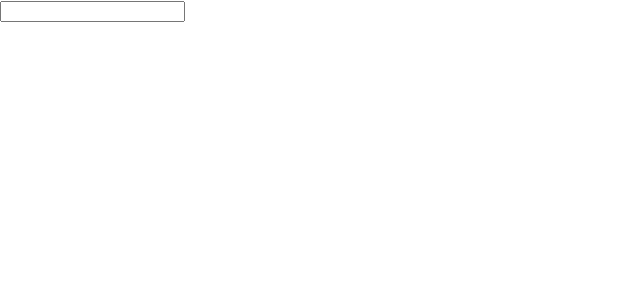
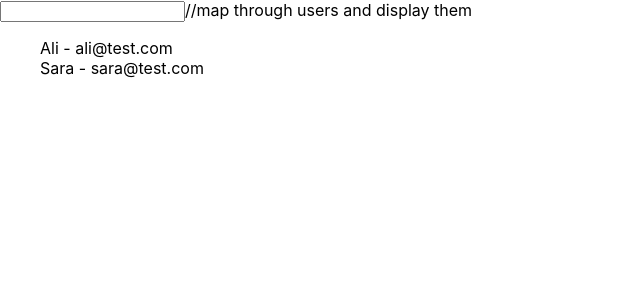
Before and after one commit to shaikhijlalahmed98/simple-react-dashboard, a React (Create React App) app: page / in a window 1280 px wide. Shown: the top 300 px of the page, without its empty margins (0-640 px from the left). Built offline with nearby package versions, Linux system fonts and the light colour scheme.

Commit message:
map through users and render themin list

```diff
--- a/src/App.js
+++ b/src/App.js
@@ -1,17 +1,29 @@
-import logo from './logo.svg';
+
 import './App.css';
 import React from 'react';
 
 function App() {
 
   const [search, setSearch] = React.useState(''); //state for search input
+  const users = [
+  { id: 1, name: "Ali", email: "ali@test.com" },
+  { id: 2, name: "Sara", email: "sara@test.com" }  ]; //sample user data
+
 
 
   //JSX
   return (
     <div>
       <input type="text" value={search} onChange={(e) => setSearch(e.target.value)} />
-      <h1>{search}</h1>
+      //map through users and display them
+      <ul>
+        {users.map(user => (
+  <div key={user.id}>
+    {user.name} - {user.email}
+  </div>
+))}
+
+      </ul>
     </div>
   );
 }
```
